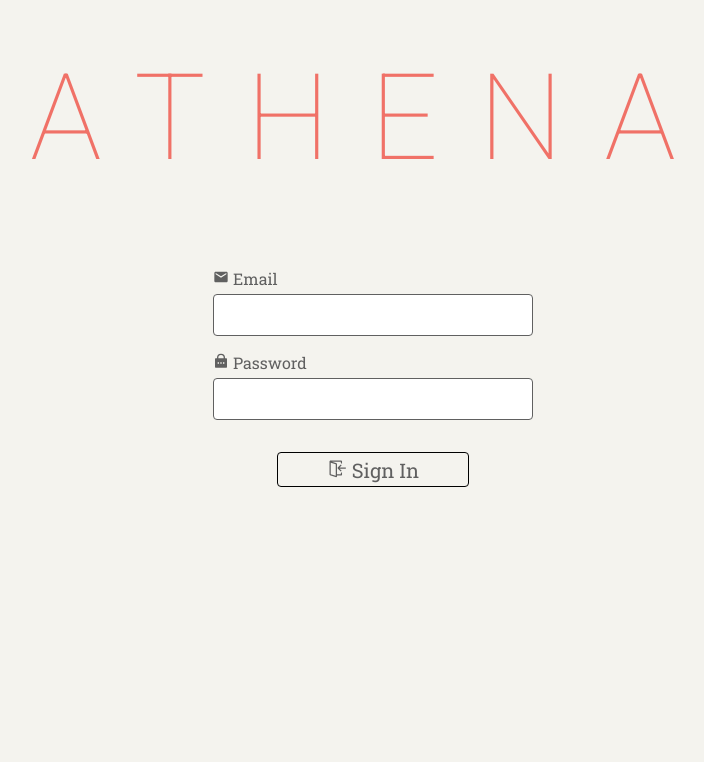
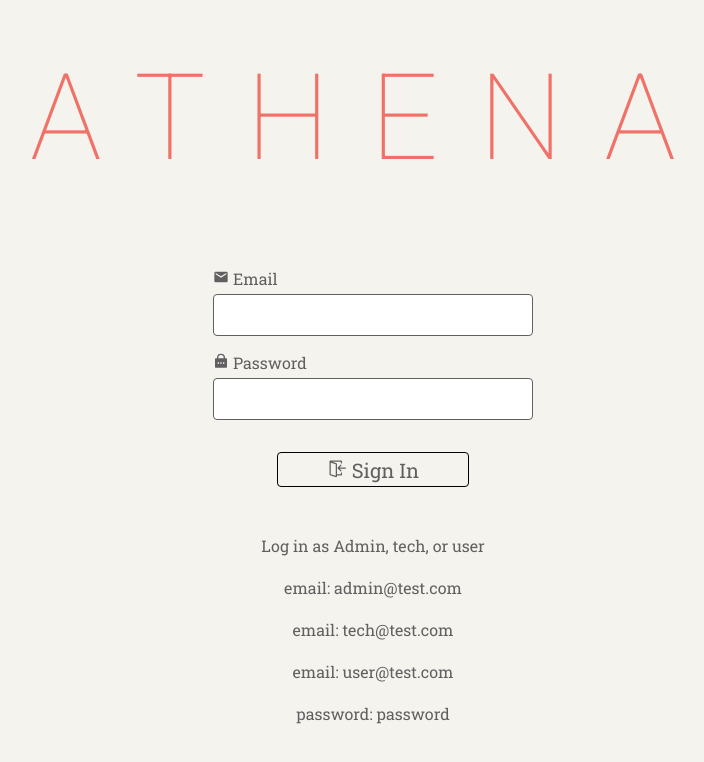
Before and after one commit to chiemelaumeh/TicketManager, a React (Create React App) app in the folder client/: page / in a window 1280 px wide. Shown: the top 762 px of the page, without its empty margins (267-971 px from the left). Built offline with nearby package versions, Linux system fonts and the light colour scheme.

Commit message:
added login guide

```diff
--- a/client/src/App.js
+++ b/client/src/App.js
@@ -19,7 +19,6 @@ import Tech from "./Pages/Tech";
 import SinglePage from "./Components/SinglePage/SinglePage";
 import ProtectedRoutes from "./Components/ProtectedRoutes";
 
-//ticket-manager app
 
 
 const App = () => {
--- a/client/src/Components/Admin/CreateAccount.js
+++ b/client/src/Components/Admin/CreateAccount.js
@@ -70,6 +70,5 @@ const CreateAccount = () => {
     )
 }
 
-//give the option a value= "option 1"
 
 export default CreateAccount
--- a/client/src/Components/Login/loginForm.js
+++ b/client/src/Components/Login/loginForm.js
@@ -1,88 +1,99 @@
 import { useContext, useState } from "react";
 import LoginContext from "../../Contexts/loginContext";
-import { useFormik } from "formik"
-import { dataSchema } from "./schemaValid"
-import "../../CssFiles/login.css"
-import axios from 'axios';
-import { MdEmail } from 'react-icons/md'
-import { RiLockPasswordFill } from 'react-icons/ri'
-import { VscSignIn } from 'react-icons/vsc'
-
-
+import { useFormik } from "formik";
+import { dataSchema } from "./schemaValid";
+import "../../CssFiles/login.css";
+import axios from "axios";
+import { MdEmail } from "react-icons/md";
+import { RiLockPasswordFill } from "react-icons/ri";
+import { VscSignIn } from "react-icons/vsc";
 
 const LoginForm = () => {
-    const { setUser, user } = useContext(LoginContext)
-    const [err, setErr] = useState({})
+  const { setUser, user } = useContext(LoginContext);
+  const [err, setErr] = useState({});
 
   const onSubmit = async (values, actions) => {
     try {
+      const { data } = await axios.post(
+        "https://ticket-manager-api.onrender.com/account/login",
+        values
+      );
 
-            const { data } = await axios.post('https://ticket-manager-api.onrender.com/account/login', values)
+      if (data.accessToken === undefined) return alert("Not Authorized");
+      // console.log(data)
+      setUser(data);
+      sessionStorage.setItem("testToken", data.accessToken);
+      window.localStorage.setItem("isLoggedIn", true);
+      actions.resetForm();
+    } catch (error) {
+      if (error.response.data.msg) return setErr(error.response.data);
+      console.log(error.response.data);
+    }
+  };
 
-
-            if (data.accessToken === undefined) return alert('Not Authorized');
-            // console.log(data)
-            setUser(data)
-            sessionStorage.setItem('testToken', data.accessToken)
-            window.localStorage.setItem('isLoggedIn', true)
-            actions.resetForm()
-        } catch (error) {
-            if (error.response.data.msg) return setErr(error.response.data)
-            console.log(error.response.data)
-        }
-    }
-
-
-    const { values, handleChange, handleSubmit, errors, touched, handleBlur } = useFormik({
+  const { values, handleChange, handleSubmit, errors, touched, handleBlur } =
+    useFormik({
       initialValues: {
-            email: '',
-            password: ''
+        email: "",
+        password: "",
       },
       validationSchema: dataSchema,
-        onSubmit
-    })
+      onSubmit,
+    });
 
   //console.log(errors)
-
 
   return (
     <div className="login">
       <form className="login-form" onSubmit={handleSubmit}>
         <div className="loginEmail">
-                    <label className="label-text"><MdEmail /> Email</label>
-                    <input type='email'
+          <label className="label-text">
+            <MdEmail /> Email
+          </label>
+          <input
+            type="email"
             id="input-login"
             name="email"
-
             value={values.email}
             onChange={handleChange}
             onBlur={handleBlur}
             className={errors.email && touched.email ? "input-error" : ""}
           />
-                    {errors.email && touched.email && <p className="error-p">{errors.email}</p>}
+          {errors.email && touched.email && (
+            <p className="error-p">{errors.email}</p>
+          )}
         </div>
 
         <div className="loginPassword">
-                    <label className="label-text"><RiLockPasswordFill /> Password</label>
-                    <input type='password'
+          <label className="label-text">
+            <RiLockPasswordFill /> Password
+          </label>
+          <input
+            type="password"
             id="input-login"
             name="password"
-
-                        value={values.password}
+            // value={values.password}
+            // value="password"
             onChange={handleChange}
             onBlur={handleBlur}
             className={errors.password && touched.password ? "input-error" : ""}
           />
-                    {((errors.password && touched.password) || err.msg) && <p className="error-p" >{errors.password || err.msg}</p>}
-
+          {((errors.password && touched.password) || err.msg) && (
+            <p className="error-p">{errors.password || err.msg}</p>
+          )}
         </div>
 
-                <button className="loginbtn" type="submit"><VscSignIn /> Sign In</button>
+        <button className="loginbtn" type="submit">
+          <VscSignIn /> Sign In
+        </button>
+        <p className="label-text">Log in as Admin, tech, or user</p>
+        <p className="label-text"> email: admin@test.com </p>
+        <p className="label-text"> email: tech@test.com </p>
+        <p className="label-text"> email: user@test.com</p>
+        <p className="label-text">password: password</p>
       </form>
+    </div>
+  );
+};
 
-        </div>
-    )
-
-}
-
-export default LoginForm
+export default LoginForm;
```
Also changed, not shown: client/src/Pages/Tech.js (+0 -18 lines), 2 other files (tests, documents, lock files or other folders). Lines whose indentation alone changed are shown as unchanged.
